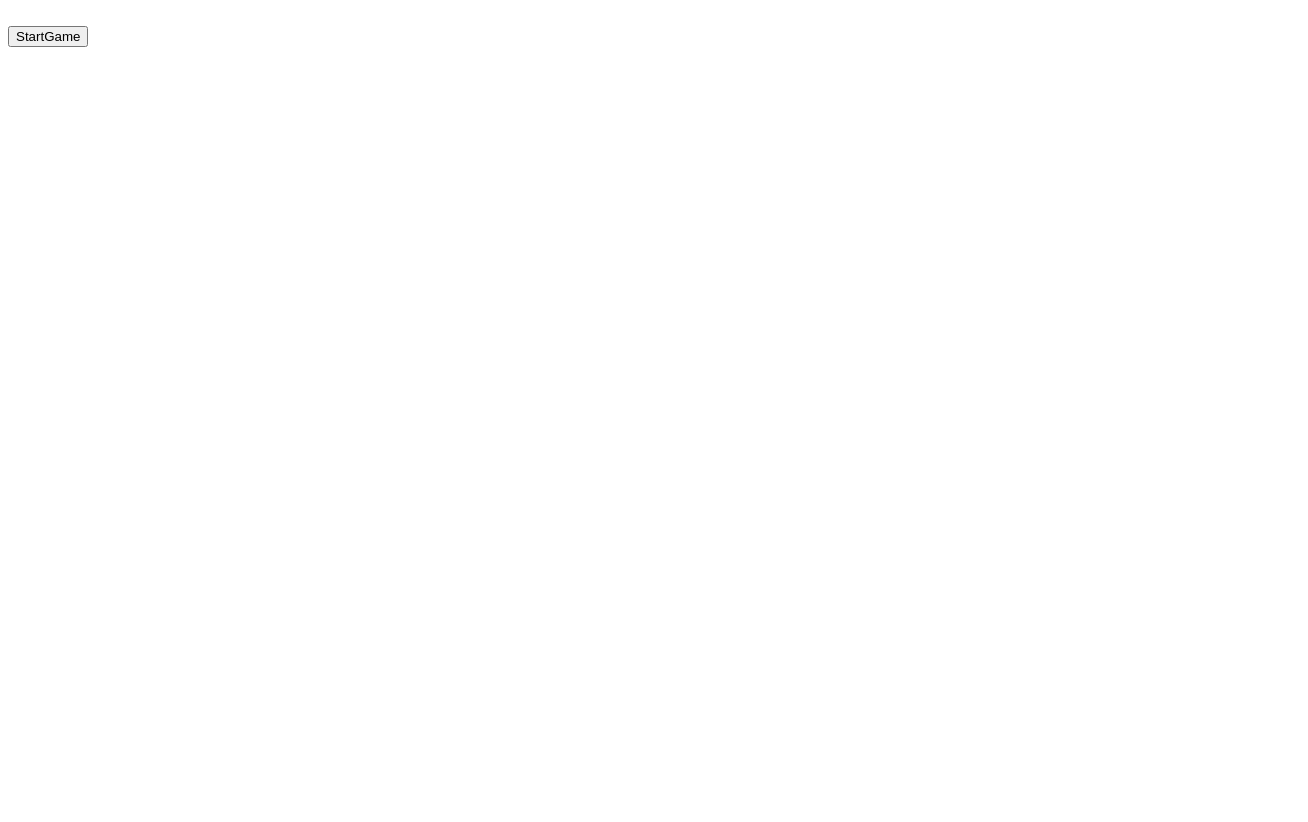
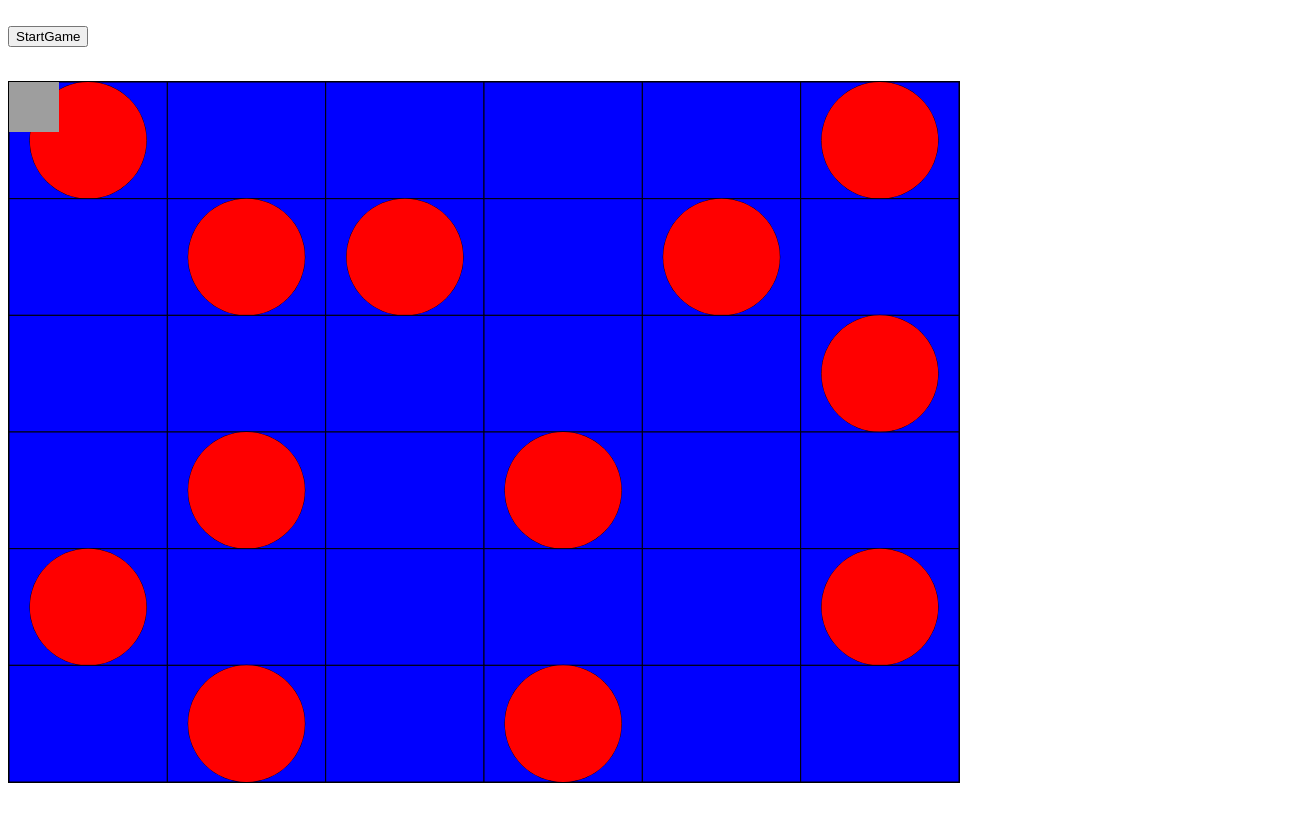
Before and after one commit to sizzlas973/deminage-Naval, a plain HTML site: page index.html in a window 1280 px wide. Shown: the top 822 px of the page, 1308 px wide, since content can reach past the window. After the commit the page ends 800 px from the top, so only its background shows below. Drawn offline with Linux system fonts and the light colour scheme.

Commit message:
modification project

```diff
--- a/index.html
+++ b/index.html
@@ -15,10 +15,11 @@
     </div>
 
     <div id="game-board">
-      <canvas id="canvas" width="1300" height="1900"></canvas>
+      <canvas id="canvas" width="950" height="700"></canvas>
     </div>
 
+    <script type="text/javascript" src=javascript/boat.js></script>
+    <script type="text/javascript" src=javascript/main.js></script>
 
-    <script type="text/javascript" src=javascript/main.js></script>
   </body>
 </html>
--- /dev/null
+++ b/javascript/boat.js
@@ -0,0 +1,59 @@
+//const canvas = document.getElementById("canvas");
+//const ctx    = canvas.getContext("2d");
+//ctx.fillStyle = 'white';
+//ctx.font = '18px serif';
+
+class Boat {
+  constructor() {
+    this.x = 0;
+    this.y = 0;
+
+    // Load the image
+    const img = new Image();
+    img.addEventListener('load', () => {
+      // Once image loaded => draw
+      this.img = img;
+      this.draw();
+    });
+    img.src = "https://media.giphy.com/media/Qr8JE9Hvi7ave/200.gif";
+  }
+  moveUp() {
+    this.y -= 1;
+  }
+  moveDown() {
+    this.y += 1;
+  }
+  moveLeft() {
+    this.x -= 1;
+  }
+  moveRight() {
+    this.x += 1;
+  }
+  draw() {
+    ctx.drawImage(this.img, this.x * W / 6, this.y * H / 6, 50, 50);
+  }
+}
+
+/*
+const boat = new Boat();
+console.log("damn");
+document.addEventListener('keydown', e => {
+  switch (e.keyCode) {
+    case 38: boat.moveUp();    console.log('up',    boat); break;
+    case 40: boat.moveDown();  console.log('down',  boat); break;
+    case 37: boat.moveLeft();  console.log('left',  boat); break;
+    case 39: boat.moveRight(); console.log('right', boat); break;
+  }
+  updateCanvas();
+})
+
+function updateCanvas() {
+  ctx.clearRect(0,0,1500,1700);
+  ctx.fillText("Boat_x: " + boat.x, 580,40);
+  ctx.fillText("Boat_y: " + boat.y, 580,60);
+
+  boat.draw()
+}
+
+updateCanvas()
+*/
--- a/javascript/main.js
+++ b/javascript/main.js
@@ -1,12 +1,155 @@
-
+let boat ;
+let gameover;
+let raf;
 
 const ctx = document.querySelector('canvas').getContext('2d');
 const W = ctx.canvas.width;
 const H = ctx.canvas.height;
 
+const mines = [
+    [0, 0],
+    [5, 0],
+    [1, 1],
+    [2, 1],
+    [4, 1],
+    [5, 2],
+    [1, 3],
+    [3, 3],
+    [0, 4],
+    [5, 4],
+    [1, 5],
+    [3, 5],
+]
+
+
+const longSide = W / 6
+const shortSide = H / 6
+const diffBetweenLongSideAndShortSide = longSide - shortSide
+
+
 function draw() {
-    ctx.fillRect(x, y, width, height)
-    ctx.fillStyle = 'black';
-    ctx.strokeRect(x, y, width, height)
-    ctx.clearRect(x, y, width,height)
+
+    for (let i = 0; i < 6; i++) {
+
+        for (let j = 0; j < 6; j++) {
+            // Trace des cases
+            ctx.fillStyle = 'blue';
+            ctx.fillRect(j * (W / 6), i * (H / 6), (W / 6),  (H / 6))
+            ctx.strokeRect(j * (W / 6), i * (H / 6), (W / 6),  (H / 6));
+
+            mines.forEach( (coords) => {
+
+                if( j === coords[0] && i === coords[1]){
+
+
+                    const radius = shortSide / 2;
+                    const startAngle = 0;
+                    const endAngle = Math.PI*2;
+                    ctx.fillStyle = '#FF0000';
+                    ctx.beginPath();
+                    ctx.arc(j*(W / 6) + radius + diffBetweenLongSideAndShortSide/2 , i*(H / 6) + radius, radius, startAngle, endAngle);
+                    ctx.stroke();
+                    ctx.fill();
+
+                }
+            })
+
+                }
+
+    }
+
+    boat.draw()
 }
+
+           // ctx.arc(150, 170, 35, 0, Math.PI * 2);
+            //ctx.fillStyle = 'red';
+            // trace les mines
+            // suis-je sur une coord i,j correspondant a une mine
+            //si oui j'affiche un cercle
+            //si non rien
+ // calculer les nouvelle coordonnée de ton bateau
+// si UP:
+ // x, y-1
+// si DOWN:
+ // x, y+1
+// si LEFT
+ // x+1, y
+// si RIGHT
+ // x-1, y
+
+document.addEventListener('keydown', e => {
+    if(e.keyCode === 38){
+        // calculer les nouvelle coordonnée de ton bateau
+        // vérifier si les nouvelle coordonnée du bateau est égale aux coordonées d'une mine
+        // si oui, gameover = false
+        // sinon (else) dessine-moi le bateau
+        boat.moveUp();
+        console.log('up', boat);
+    } else if(e.keyCode === 40){
+        // calculer les nouvelle coordonnée de ton bateau
+        // vérifier si les nouvelle coordonnée du bateau est égale aux coordonées d'une mine
+        // si oui, gameover = false
+        boat.moveDown();
+        console.log('down',  boat);
+    }else if(e.keyCode === 37){
+        boat.moveLeft();
+        console.log('left',  boat);
+    }else if(e.keyCode === 39){
+        boat.moveRight()
+        console.log('right', boat);
+    }
+    /*
+    switch (e.keyCode) {
+        case 38:
+            boat.moveUp();
+            console.log('up', boat);
+            break;
+        case 40:
+            boat.moveDown();
+            console.log('down',  boat);
+            break;
+        case 37:
+            boat.moveLeft();
+            console.log('left',  boat);
+            break;
+        case 39:
+            boat.moveRight();
+            console.log('right', boat);
+            break;
+    }
+    */
+
+    draw()
+    })
+
+let frames = 0;
+function animLoop() {
+    frames++;
+
+    draw();
+
+    if (!gameover) {
+    raf = requestAnimationFrame(animLoop);
+    }
+
+    if(gameover){
+        //dessin moi booom!
+    }
+}
+
+
+function startGame() {
+    if (raf) {
+        cancelAnimationFrame(raf);
+    }
+
+    gameover = false;
+
+
+    boat = new Boat();
+   // obstacles = [];
+
+    raf = requestAnimationFrame(animLoop);
+}
+//draw()
+startGame()
--- a/styles/index.css
+++ b/styles/index.css
@@ -1,5 +1,5 @@
 
 
-/*canvas {
-    border: 1px solid black
-}*/
+canvas {
+    border: 1px solid black;
+}
```
